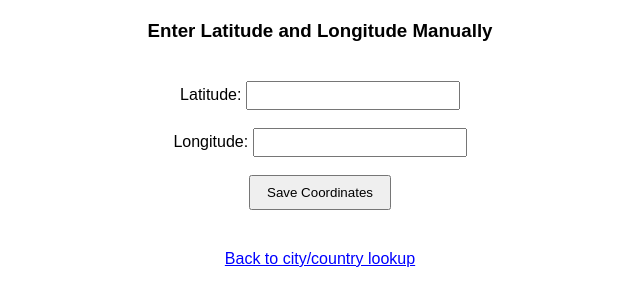
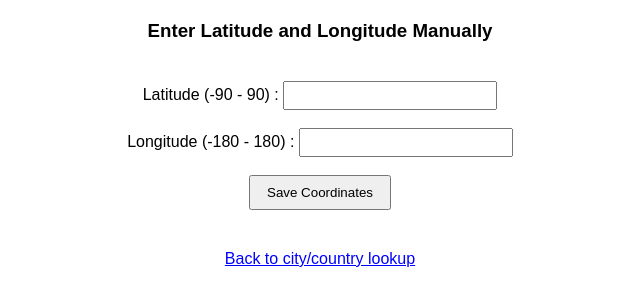
Before and after one commit to FHMattCy/Project-Group-3, a Flask app: page /location in a window 1280 px wide. Shown: the top 306 px of the page, without its empty margins (320-960 px from the left). Run offline with Flask 3, Linux system fonts and the light colour scheme.

Commit message:
Update log
Change the label :
- Change from Radiation (W/m²) into Estimated Output (kWh)

Fixing :
- Download location.html to newest version

```diff
--- a/app.py
+++ b/app.py
@@ -97,7 +97,7 @@ def submit_pv():
 
 @app.route('/solar_radiation_data.csv')
 def get_csv():
-    filepath = r"C:\VS Code projects2\ProjectGroup3Coords\solar_radiation_data.csv"
+    filepath = os.path.join(os.getcwd(), 'solar_radiation_data.csv')
     if os.path.exists(filepath):
         return send_file(filepath, mimetype='text/csv')
     else:
--- a/templates/index.html
+++ b/templates/index.html
@@ -54,7 +54,7 @@
         <thead>
             <tr>
                 <th>Date & Time (UTC)</th>
-                <th>Radiation (W/m²)</th>
+                <th>Estimated Output (kWh)</th>
             </tr>
         </thead>
         <tbody>
--- a/templates/location.html
+++ b/templates/location.html
@@ -1,3 +1,4 @@
+<!--Heading-->
 <!DOCTYPE html>
 <html lang="en">
 <head>
@@ -7,8 +8,11 @@
 </head>
 <body>
 
+<!--Input Value-->
+
     <h3>Enter Latitude and Longitude Manually</h3>
 
+    <!--Error Text Styling-->
     {% if error %}
         <p style="color: red;">{{ error }}</p>
     {% endif %}
@@ -16,22 +20,28 @@
         <p style="color: green;">{{ success }}</p>
     {% endif %}
 
+    <!--Input Box-->
     <form method="POST" action="/location">
-        <label for="latitude">Latitude:</label>
-        <input type="text" name="latitude" id="latitude" value="" required><br><br>
 
-        <label for="longitude">Longitude:</label>
-        <input type="text" name="longitude" id="longitude" value="" required><br><br>
+        <!--latitude Input-->
+        <label for="latitude">Latitude (-90 - 90) :</label>
+        <input type="number" step="0.000000000000001" name="latitude" id="latitude" min="-90" max="90" value="" required><br><br>
 
+        <!--Longtitude Input-->
+        <label for="longitude">Longitude (-180 - 180) :</label>
+        <input type="number" step="0.000000000000001" name="longitude" id="longitude" min="-180" max="180" value="" required><br><br>
+
+        <!--Save Input Button-->
         <button type="submit">Save Coordinates</button>
     </form>
 
+    <!--Result Display-->
     {% if latitude_display and longitude_display %}
         <h4>Latitude: <span id="lat-result">{{ latitude_display }}</span></h4>
         <h4>Longitude: <span id="lon-result">{{ longitude_display }}</span></h4>
     {% endif %}
 
-
+    <!--Back button-->
     <p><a href="/">Back to city/country lookup</a></p>
 
 </body>
```
